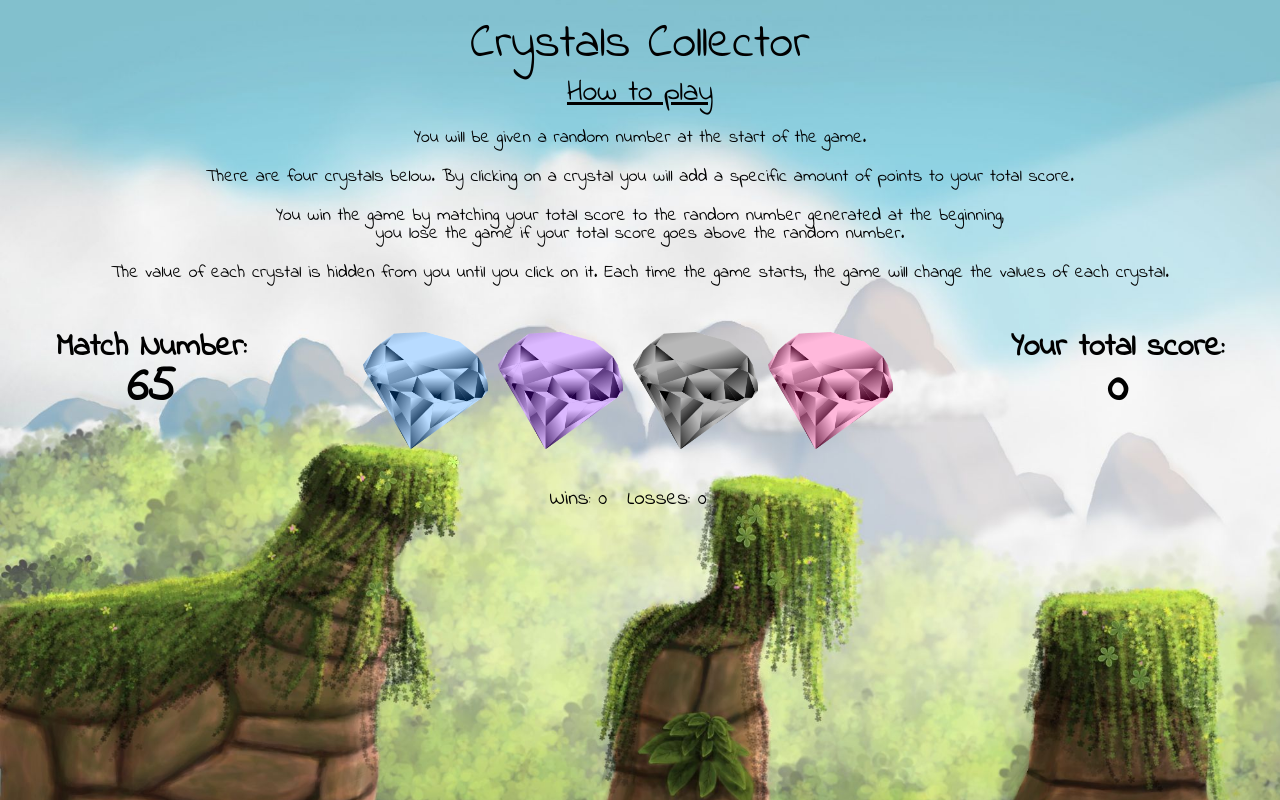
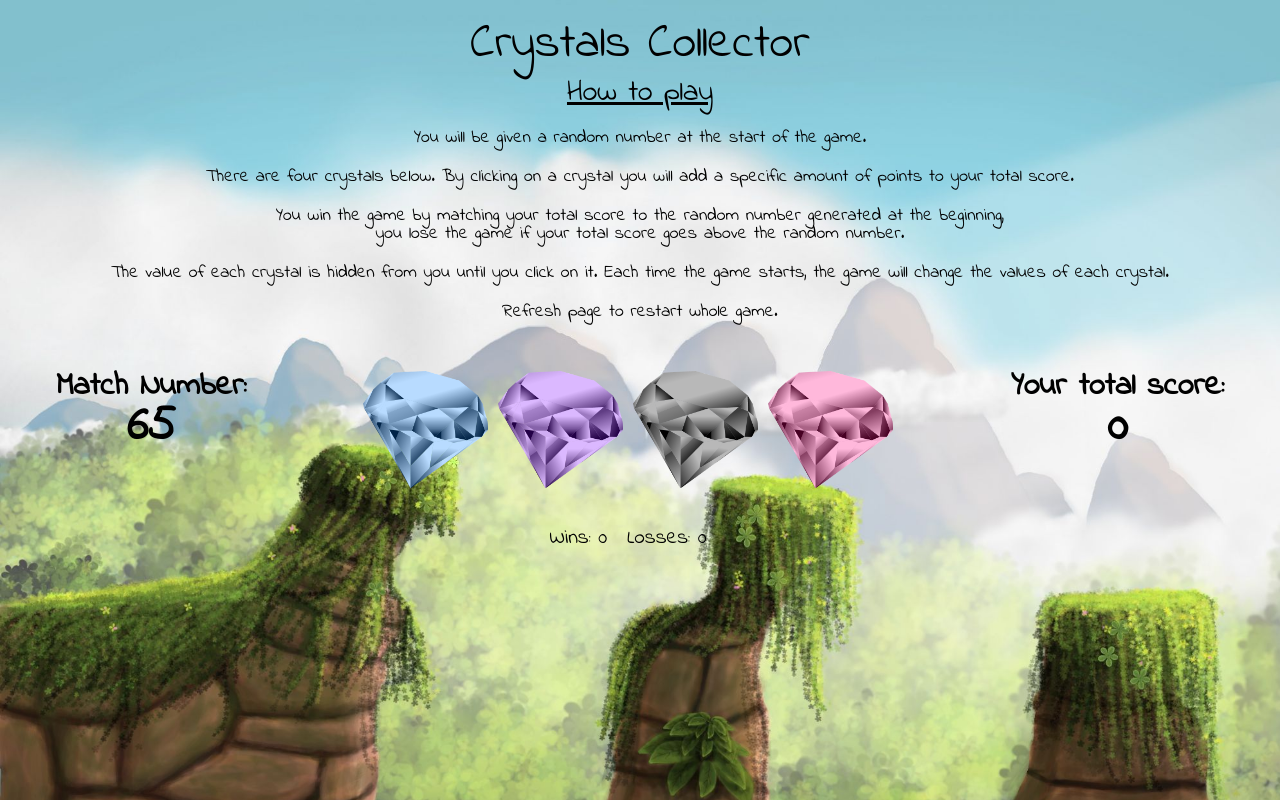
Before and after one commit to ksquarcia/Crystals-Collector, a plain HTML site: page index.html in a window 1280 px wide. Drawn offline with nearby package versions, Linux system fonts and the light colour scheme.

Commit message:
update HTML and Javascript

```diff
--- a/index.html
+++ b/index.html
@@ -28,11 +28,15 @@
     <p>There are four crystals below. By clicking on a crystal you will add a specific amount of points to your total
         score.</p> <br>
 
-    <p>You win the game by matching your total score to the random number generated at the beginning, <br> you lose the game
+    <p>You win the game by matching your total score to the random number generated at the beginning, <br> you lose the
+        game
         if your total score goes above the random number.</p> <br>
 
     <p> The value of each crystal is hidden from you until you click on it. Each time the game starts, the game will
-        change the values of each crystal.</p>
+        change the values of each crystal.</p> <br>
+
+    <p> Refresh page to restart whole game.</p>
+
 
     <div class="crystal-game">
         <!-- Number to match -->
```
